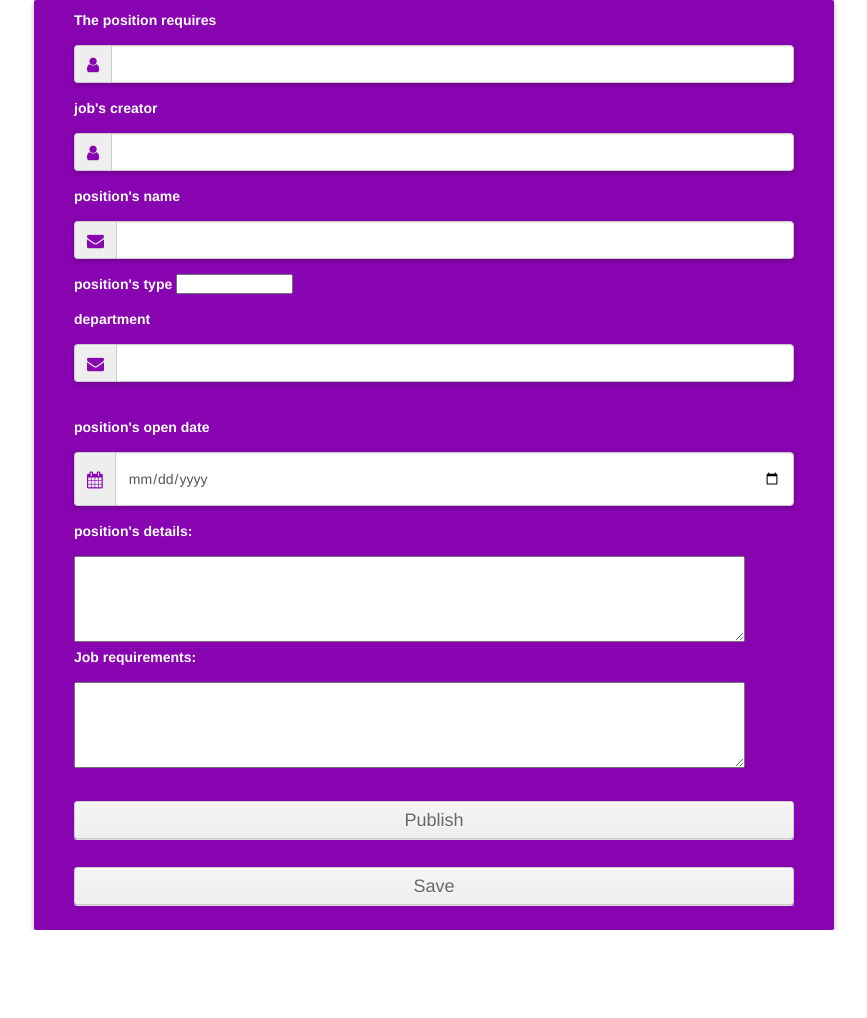
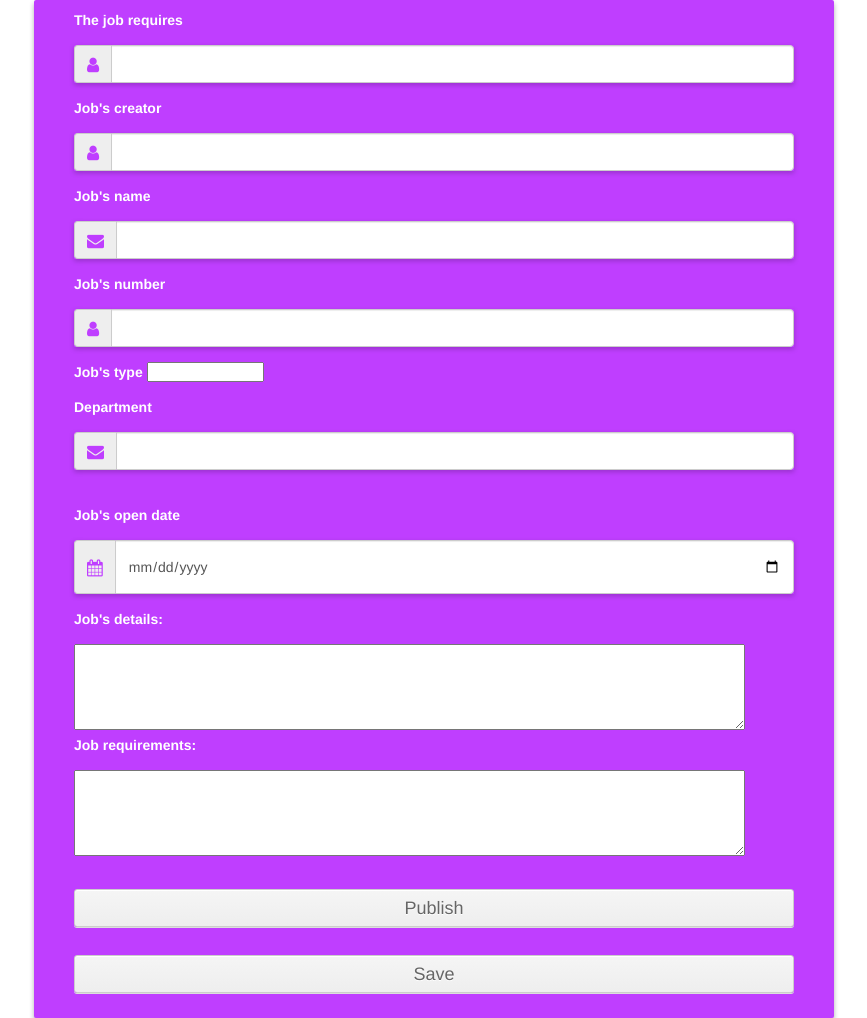
Before and after one commit to maayanmi/sadna, a PHP site: page /form.html in a window 1280 px wide. Shown: the whole page, without its empty margins (191-1058 px from the left). Before the commit the page ends 930 px from the top, so only its background shows below. Run offline with PHP 8.4, Linux system fonts and the light colour scheme; some libraries are stand-ins or nearby versions.

Commit message:
few changes forms

```diff
--- a/formNewJob/form.html
+++ b/formNewJob/form.html
@@ -42,7 +42,7 @@
 					<form class="" method="post" action="thankyou.php">
 
 						<div class="form-group">
-							<label for="The position requires" class="cols-sm-2 control-label" >The position requires
+							<label for="The job requires" class="cols-sm-2 control-label" >The job requires
                                 <span id="req"></span></label>
 							<div class="cols-sm-10">
 								<div class="input-group">
@@ -54,11 +54,11 @@
 						</div>
 
                             <div class="form-group">
-							<label for="job's creator" class="cols-sm-2 control-label">job's creator <span id="req"></span></label>
+							<label for="Job's creator" class="cols-sm-2 control-label">Job's creator <span id="req"></span></label>
 							<div class="cols-sm-10">
 								<div class="input-group">
 									<span class="input-group-addon"><i class="fa fa-user fa" aria-hidden="true"></i></span>
-									<input   type="text" class="form-control" name="job's creator" id="job's creator" required >
+									<input   type="text" class="form-control" name="Job's creator" id="Job's creator" required >
 								</div>
 							</div>
 
@@ -67,16 +67,28 @@
 
 
 						<div class="form-group">
-							<label for="position's name" class="cols-sm-2 control-label"> position's name <span id="req"></span></label>
+							<label for="Job's name" class="cols-sm-2 control-label"> Job's name <span id="req"></span></label>
 							<div class="cols-sm-10">
 								<div class="input-group">
 									<span class="input-group-addon"><i class="fa fa-envelope fa" aria-hidden="true"></i></span>
-									<input type="job name" class="form-control" name="position's name" id="position's name" required>
+									<input type="Job's name" class="form-control" name="Job's name" id="Job's name" required>
 								</div>
 							</div>
 						</div>
 
-                            <div><label for="selections">position's type</label>
+                        	<div class="form-group">
+							<label for="Job's number" class="cols-sm-2 control-label" >Job's number
+                                <span id="req"></span></label>
+							<div class="cols-sm-10">
+								<div class="input-group">
+									<span class="input-group-addon"><i class="fa fa-user fa" aria-hidden="true"></i></span>
+									<input type="text" class="form-control" name="Job's number" id="Job's number" required>
+								</div>
+                            </div>
+
+						</div>
+
+                            <div><label for="selections">Job's type</label>
                                 <select name="selections"><optgroup label="options">
                                 <option>Full part job</option>
                                 <option>Part time job</option>
@@ -86,7 +98,7 @@
 
 
                         	<div class="form-group">
-							<label for="department" class="cols-sm-2 control-label"> department <span id="req"></span></label>
+							<label for="department" class="cols-sm-2 control-label"> Department <span id="req"></span></label>
 							<div class="cols-sm-10">
 								<div class="input-group">
 									<span class="input-group-addon"><i class="fa fa-envelope fa" aria-hidden="true"></i></span>
@@ -97,18 +109,18 @@
 
                                  <br>
                           		<div class="form-group">
-							<label for="date" class="cols-sm-2 control-label">position's open date <span id="req"></span></label>
+							<label for="date" class="cols-sm-2 control-label">Job's open date <span id="req"></span></label>
 							<div class="cols-sm-10">
 								<div class="input-group">
 									<span class="input-group-addon"><i class="fa fa-calendar" aria-hidden="true"></i></span>
-									<input type="date" class="form-control" name="position's open date" id="position's open date" required>
+									<input type="date" class="form-control" name="Job's open date" id="Job's open date" required>
 								</div>
 							</div>
 						</div>
 
                         <div class="details">
-                            <div><label for="position's details">position's details:</label>
-                                <textarea cols="80" name="position's details" rows="4"></textarea>
+                            <div><label for="job's details">Job's details:</label>
+                                <br><textarea cols="80" name="Job's details" rows="4"></textarea>
                             </div>
 
                             <div><label for="Job requirements">Job requirements:</label>
@@ -140,5 +152,6 @@
     <script src="https://ajax.googleapis.com/ajax/libs/jquery/1.12.4/jquery.min.js"></script>
     <!-- Include all compiled plugins (below), or include individual files as needed -->
     <script src="js/bootstrap.min.js"></script>
+
   </body>
 </html>
--- a/formNewJob/formStyle.CSS
+++ b/formNewJob/formStyle.CSS
@@ -97,7 +97,7 @@
 
  	max-width: 800px;
     padding: 10px 40px;
-	background:#8904B1;
+	background:#BF3EFF;
 	    color: #FFF;
     text-shadow: none;
 	-webkit-box-shadow: 0px 3px 5px 0px rgba(0,0,0,0.31);
@@ -106,7 +106,7 @@
 
 }
 span.input-group-addon i {
-    color: #8904B1;
+    color: #BF3EFF;
     font-size: 17px;
 }
 
--- a/formWatchingAPosition/formWatching.html
+++ b/formWatchingAPosition/formWatching.html
@@ -44,9 +44,11 @@
 						<div class="form-group">
 						<li position-id="comeet-27602" class="ui-accordion ui-widget ui-helper-reset" role="tablist">
                             <a class="title ui-accordion-header ui-state-default ui-accordion-icons ui-accordion-header-active ui-state-active ui-corner-top" href="javascript:void(0)" role="tab" id="ui-id-39" aria-controls="ui-id-40" aria-selected="true" aria-expanded="true" tabindex="0"><span class="ui-accordion-header-icon ui-icon ui-icon-triangle-1-s"></span>
-                             Product Test Engineer<span class="joinus_section_close">×</span>
+                            <h3>Job's Name</h3>Product Test Engineer<span class="joinus_section_close">×</span>
                              </a>
                          <div class="pos_description field-name-body ui-accordion-content ui-helper-reset ui-widget-content ui-corner-bottom ui-accordion-content-active" id="ui-id-40" aria-labelledby="ui-id-39" role="tabpanel" aria-hidden="false" style="display: block;">
+
+                             <h3>Job's type</h3>
 
 
                              <h3>Job Description</h3><p><span style="font-size: 13px;"></span></p><ul><li>Develop Digital and Mixed Signal test programs and test hardware for CP/FT manufacturing testing </li><li>Device characterization</li><li>Device qualification</li><li>Monitor yields and target cost reduction efforts via test-time reduction</li><li>Silicon failure analysis </li></ul><p><br></p><p><br></p><p><br></p><p>
@@ -79,5 +81,6 @@
     <script src="https://ajax.googleapis.com/ajax/libs/jquery/1.12.4/jquery.min.js"></script>
     <!-- Include all compiled plugins (below), or include individual files as needed -->
     <script src="js/bootstrap.min.js"></script>
+
   </body>
 </html>
--- a/formWatchingAPosition/formWatchingStyle.CSS
+++ b/formWatchingAPosition/formWatchingStyle.CSS
@@ -97,7 +97,7 @@
 
  	max-width: 800px;
     padding: 10px 40px;
-	background:#8904B1;
+	background:#BF3EFF;
 	    color: #FFF;
     text-shadow: none;
 	-webkit-box-shadow: 0px 3px 5px 0px rgba(0,0,0,0.31);
@@ -106,7 +106,7 @@
 
 }
 span.input-group-addon i {
-    color: #8904B1;
+    color: #BF3EFF;
     font-size: 17px;
 }
 
```
